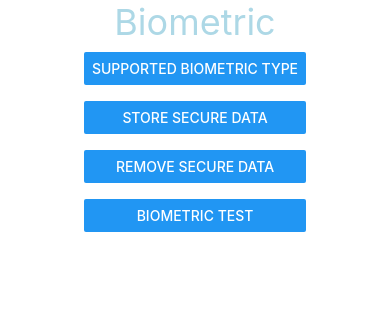
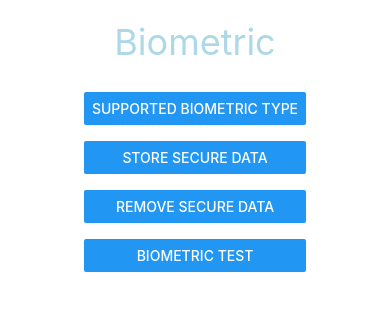
Before and after one commit to amwebexpert/poc-react-native-keychain, a React Native app: screen / in a window 390 px wide. Shown: the top 310 px of the page. Built offline with nearby package versions, Linux system fonts and the light colour scheme; what react-native-keychain would draw is missing.

Commit message:
style: styled components

```diff
--- a/src/components/DemoBiometric.tsx
+++ b/src/components/DemoBiometric.tsx
@@ -59,5 +59,6 @@ const styles = StyleSheet.create({
     color: 'lightblue',
     fontSize: 36,
     textAlign: 'center',
+    marginVertical: 20,
   },
 });
```
